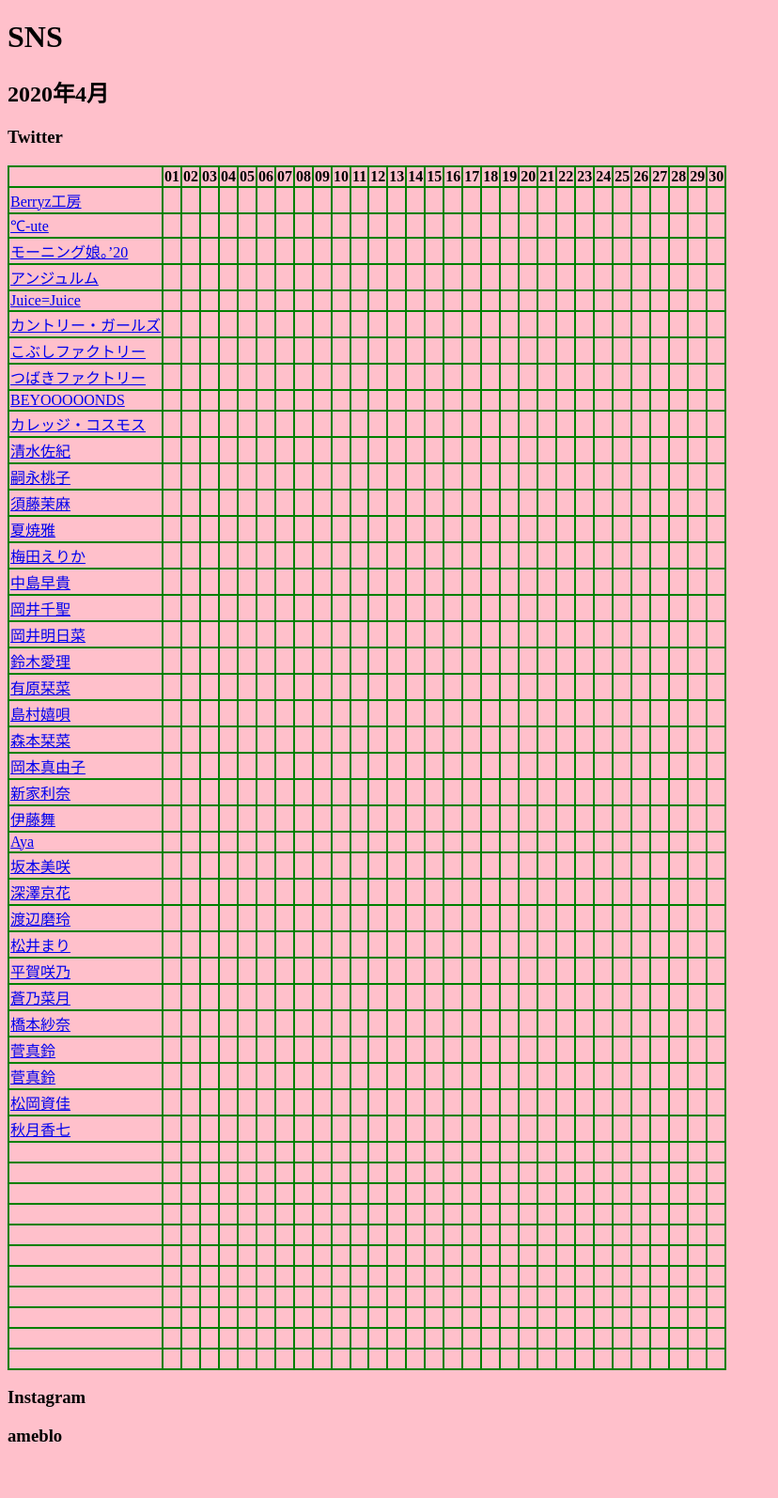
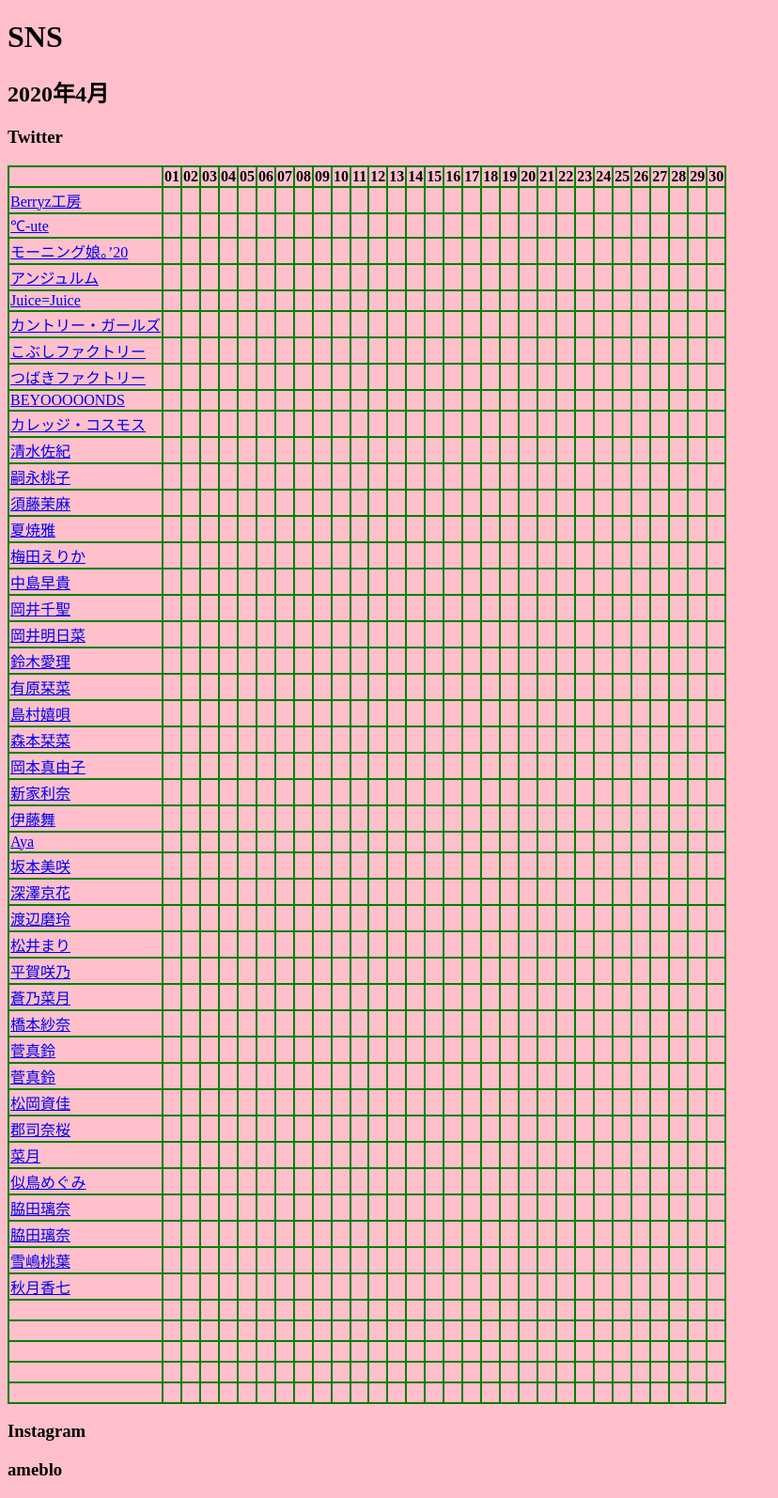
Before and after one commit to takaoyamakoshi/momochi, a Jekyll site: the page built from recommendation/sns/index.md, in a window 1280 px wide. Shown: the whole page at 94% size, without its empty margins (0-828 px from the left). Built offline with Jekyll 4.4.1, drawn with Linux system fonts in a browser that asks for light colours; our own code applies the rules of GitHub Pages for plain Markdown files; before the commit the page ends 1558 px from its top, so only the background shows below that.

Commit message:
Update index.md

```diff
--- a/recommendation/sns/index.md
+++ b/recommendation/sns/index.md
@@ -42,13 +42,13 @@
 | [菅真鈴](https://twitter.com/CQ_marin_s/with_replies) | | | | | | | | | | | | | | | | | | | | | | | | | | | | | | |
 | [菅真鈴](https://twitter.com/Misskokudai18_3/with_replies) | | | | | | | | | | | | | | | | | | | | | | | | | | | | | | |
 | [松岡資佳](https://twitter.com/CQ_motoka_m/with_replies) | | | | | | | | | | | | | | | | | | | | | | | | | | | | | | |
+| [郡司奈桜](https://twitter.com/CQ_nao_g/with_replies) | | | | | | | | | | | | | | | | | | | | | | | | | | | | | | |
+| [菜月](https://twitter.com/CQ_natsuki_0625/with_replies) | | | | | | | | | | | | | | | | | | | | | | | | | | | | | | |
+| [似鳥めぐみ](https://twitter.com/meguminitadori/with_replies) | | | | | | | | | | | | | | | | | | | | | | | | | | | | | | |
+| [脇田璃奈](https://twitter.com/wakita_rina/with_replies) | | | | | | | | | | | | | | | | | | | | | | | | | | | | | | |
+| [脇田璃奈](https://twitter.com/rinach_ponnel/with_replies) | | | | | | | | | | | | | | | | | | | | | | | | | | | | | | |
+| [雪嶋桃葉](https://twitter.com/cq_momoha_y/with_replies) | | | | | | | | | | | | | | | | | | | | | | | | | | | | | | |
 | [秋月香七](https://twitter.com/CQ_kana_a/with_replies) | | | | | | | | | | | | | | | | | | | | | | | | | | | | | | |
-| []() | | | | | | | | | | | | | | | | | | | | | | | | | | | | | | |
-| []() | | | | | | | | | | | | | | | | | | | | | | | | | | | | | | |
-| []() | | | | | | | | | | | | | | | | | | | | | | | | | | | | | | |
-| []() | | | | | | | | | | | | | | | | | | | | | | | | | | | | | | |
-| []() | | | | | | | | | | | | | | | | | | | | | | | | | | | | | | |
-| []() | | | | | | | | | | | | | | | | | | | | | | | | | | | | | | |
 | []() | | | | | | | | | | | | | | | | | | | | | | | | | | | | | | |
 | []() | | | | | | | | | | | | | | | | | | | | | | | | | | | | | | |
 | []() | | | | | | | | | | | | | | | | | | | | | | | | | | | | | | |
```
